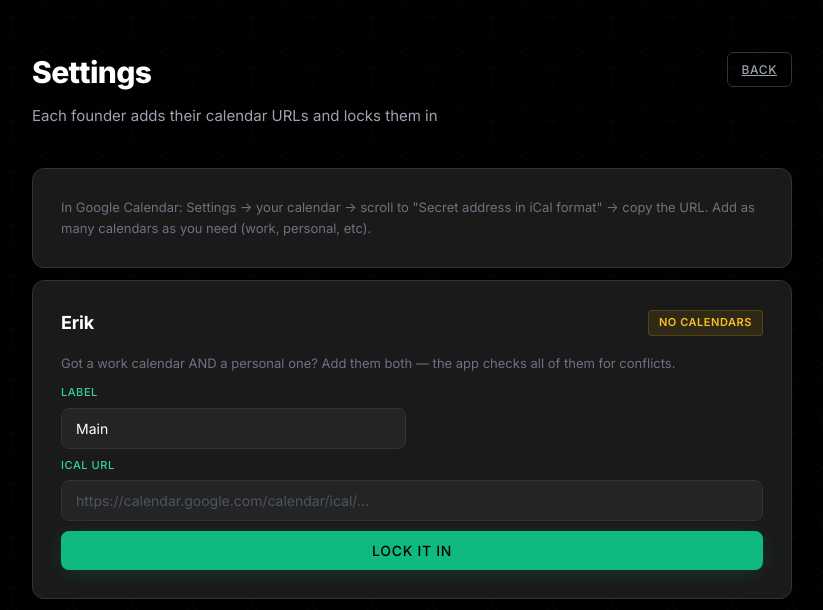
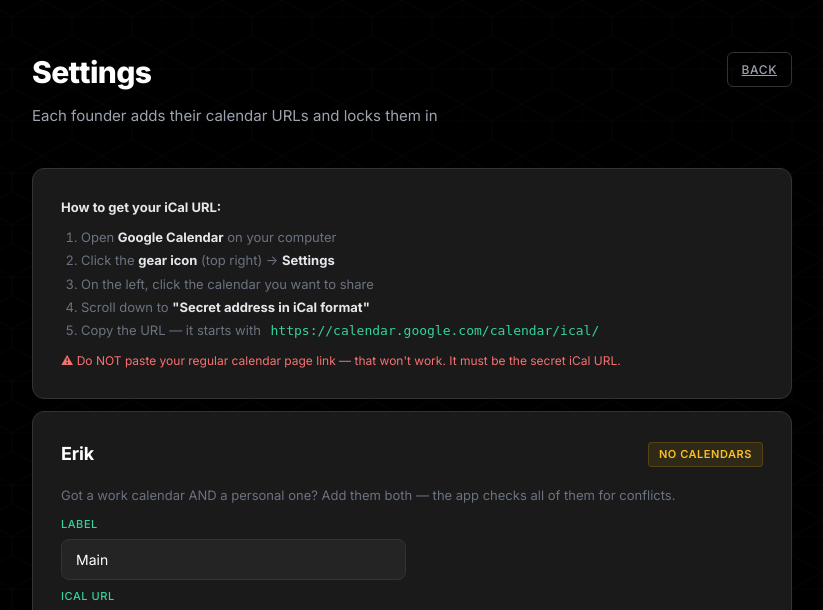
Before and after one commit to prcoatney/Multi-Calendar-, a Flask app: page /settings in a window 1280 px wide. Shown: the top 610 px of the page, without its empty margins (228-1051 px from the left). Run offline with Flask 3, Linux system fonts and the light colour scheme; the visitor is signed in with stand-in values (Sample User, id 1); data comes from the database, SQL or seed files in the repository; data that the repository does not hold is empty.

Commit message:
Catch wrong calendar URLs — validate on save and on fetch
Someone pasted a regular Google Calendar page link instead of the secret
iCal URL. Now we catch it in three places: clearer step-by-step instructions
on Settings, URL format check on save, and HTML-response detection on fetch.

Co-Authored-By: Claude Opus 4.6 (1M context) <noreply@anthropic.com>

```diff
--- a/app.py
+++ b/app.py
@@ -87,6 +87,8 @@ def api_add_calendar():
         return jsonify({"error": "Invalid founder ID"}), 400
     if not ical_url or not ical_url.startswith("https://"):
         return jsonify({"error": "Valid HTTPS URL required"}), 400
+    if "calendar.google.com" in ical_url and "/ical/" not in ical_url:
+        return jsonify({"error": "That looks like a regular Google Calendar link. You need the 'Secret address in iCal format' — go to Google Calendar Settings, click your calendar, and scroll down to find it."}), 400
 
     add_calendar(fid, label, ical_url)
     return jsonify({"success": True})
--- a/templates/settings.html
+++ b/templates/settings.html
@@ -17,10 +17,18 @@
         </div>
 
         <div class="card" style="margin-bottom:12px;">
-            <p style="font-size:13px; color:#6b7280; margin-bottom:0;">
-                In Google Calendar: Settings &rarr; your calendar &rarr; scroll to
-                "Secret address in iCal format" &rarr; copy the URL.
-                Add as many calendars as you need (work, personal, etc).
+            <p style="font-size:13px; color:#6b7280; margin-bottom:8px;">
+                <strong style="color:#e5e7eb;">How to get your iCal URL:</strong>
+            </p>
+            <ol style="font-size:13px; color:#6b7280; margin:0; padding-left:20px; line-height:1.8;">
+                <li>Open <strong style="color:#e5e7eb;">Google Calendar</strong> on your computer</li>
+                <li>Click the <strong style="color:#e5e7eb;">gear icon</strong> (top right) &rarr; <strong style="color:#e5e7eb;">Settings</strong></li>
+                <li>On the left, click the calendar you want to share</li>
+                <li>Scroll down to <strong style="color:#e5e7eb;">"Secret address in iCal format"</strong></li>
+                <li>Copy the URL &mdash; it starts with <code style="color:#34D399; background:#1a1a1a; padding:2px 6px; border-radius:4px;">https://calendar.google.com/calendar/ical/</code></li>
+            </ol>
+            <p style="font-size:12px; color:#f87171; margin-top:8px; margin-bottom:0;">
+                &#9888; Do NOT paste your regular calendar page link &mdash; that won't work. It must be the secret iCal URL.
             </p>
         </div>
 
```
Also changed, not shown: calendar_utils.py (+7 -0 lines).
